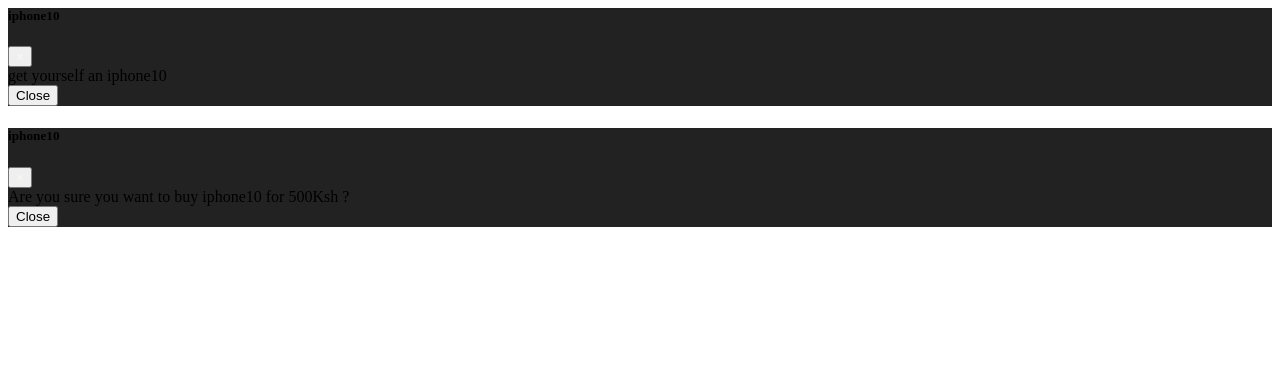
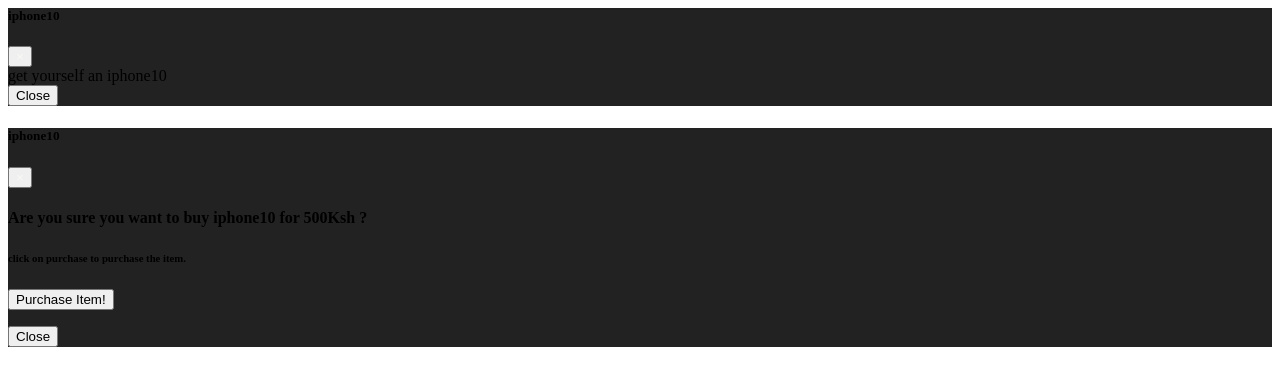
Before and after one commit to NjeriMuchiri/marketshop, a Flask app: template market/templates/includes/items_modal.html in a window 1280 px wide. Shown: the top 386 px of the page. Run offline with Flask 2, Linux system fonts and the light colour scheme; the template is opened without the code that fills it: values that come from a table or form of the project are taken from there, others are empty; data comes from the database, SQL or seed files in the repository.

Commit message:
Making the purchase button

```diff
--- a/market/forms.py
+++ b/market/forms.py
@@ -21,3 +21,9 @@
     username = StringField(label='User Name', validators=[InputRequired()])
     password = PasswordField(label='Password', validators=[InputRequired()])
     submit = SubmitField(label='Sign In')
+
+class PurchaseItemForm(FlaskForm):
+     submit = SubmitField(label='Purchase Item!')
+
+class SellItemForm(FlaskForm):
+     submit = SubmitField(label='Sell Item')
--- a/market/routes.py
+++ b/market/routes.py
@@ -1,7 +1,7 @@
 from market import app
 from flask import render_template, redirect,url_for,flash
 from market.models import Item,User
-from market.forms  import RegisterForm,LoginForm
+from market.forms  import RegisterForm,LoginForm,PurchaseItemForm
 from market import db
 from flask_login import login_user
 
@@ -11,8 +11,9 @@
     return render_template('home.html')
 @app.route('/market')
 def market_page():
+    purchase_form = PurchaseItemForm()
     items = Item.query.all()
-    return render_template('market.html', items=items)
+    return render_template('market.html', items=items, purchase_form=purchase_form)
 
 @app.route('/register', methods=['GET','POST'])
 def register_page():
--- a/market/templates/includes/items_modal.html
+++ b/market/templates/includes/items_modal.html
@@ -39,7 +39,17 @@
         </button>
       </div>
       <div class="modal-body">
+      <form method="POST">
+        {{ purchase_form.hidden_tag() }}
+
+        <h4 class="text-center">
         Are you sure you want to buy {{item.name}} for {{ item.price }}Ksh ?
+        </h4>
+        <h6 class="text-center">
+            click on purchase to purchase the item.
+        </h6>
+        {{ purchase_form.submit()}}
+      </form>
       </div>
       <div class="modal-footer">
         <button type="button" class="btn btn-secondary" data-dismiss="modal">
```
